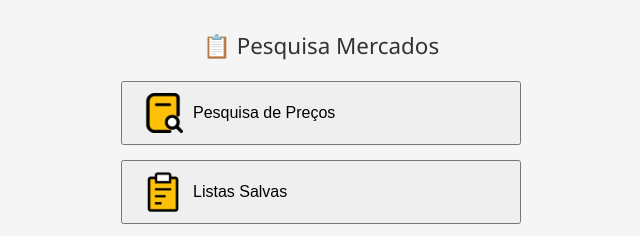
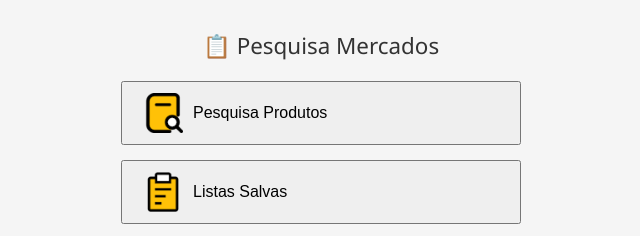
Before and after one commit to soarestech/mercado-jstech, a plain HTML site: page index.html in a window 1280 px wide. Shown: the top 236 px of the page, 319-959 px from the left. Drawn offline with Linux system fonts and the light colour scheme.

Commit message:
Update index.html

```diff
--- a/index.html
+++ b/index.html
@@ -27,7 +27,7 @@
   <div id="homeIcons">
     <button class="home-btn" onclick="window.location.href='pages/pesquisa.html'">
       <img src="images/search-48.png" alt="Pesquisa">
-      <span>Pesquisa de Preços</span>
+      <span>Pesquisa Produtos</span>
     </button>
 
     <button class="home-btn" onclick="window.location.href='pages/listas.html'">
```
